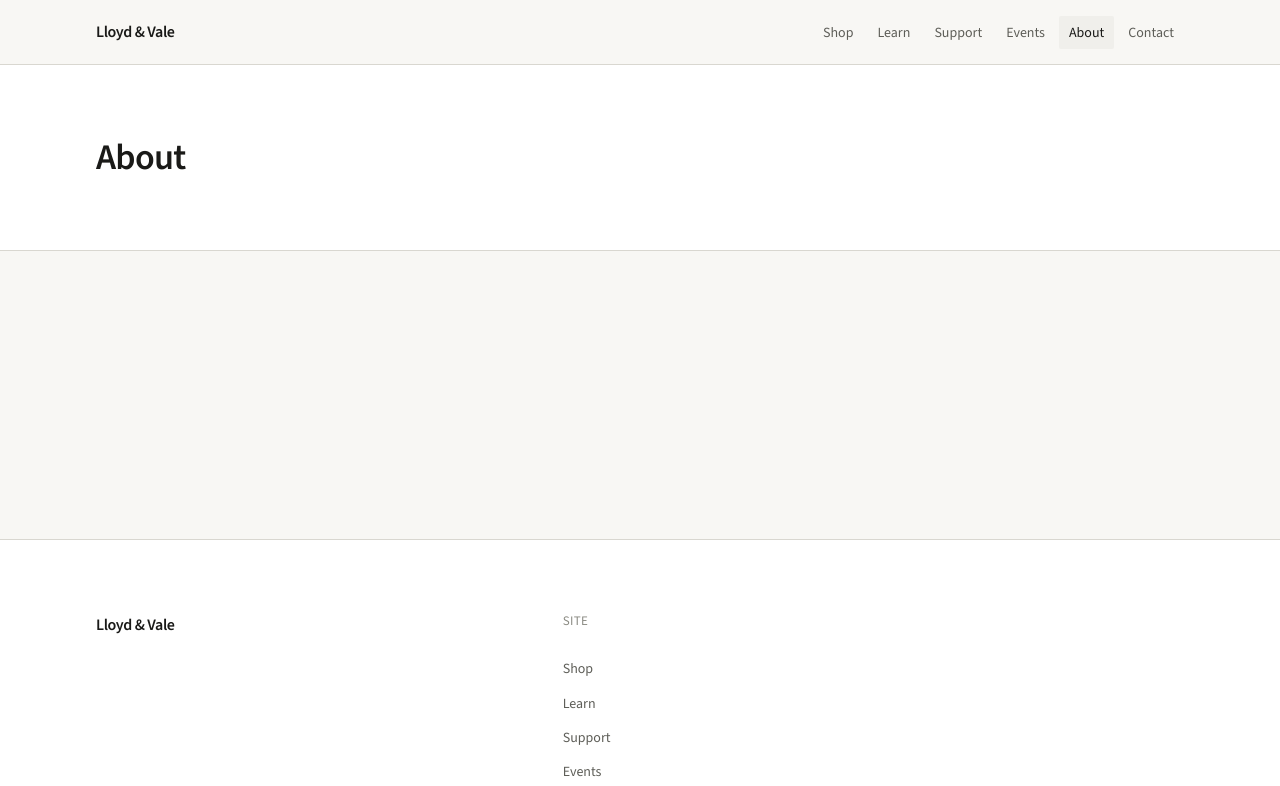
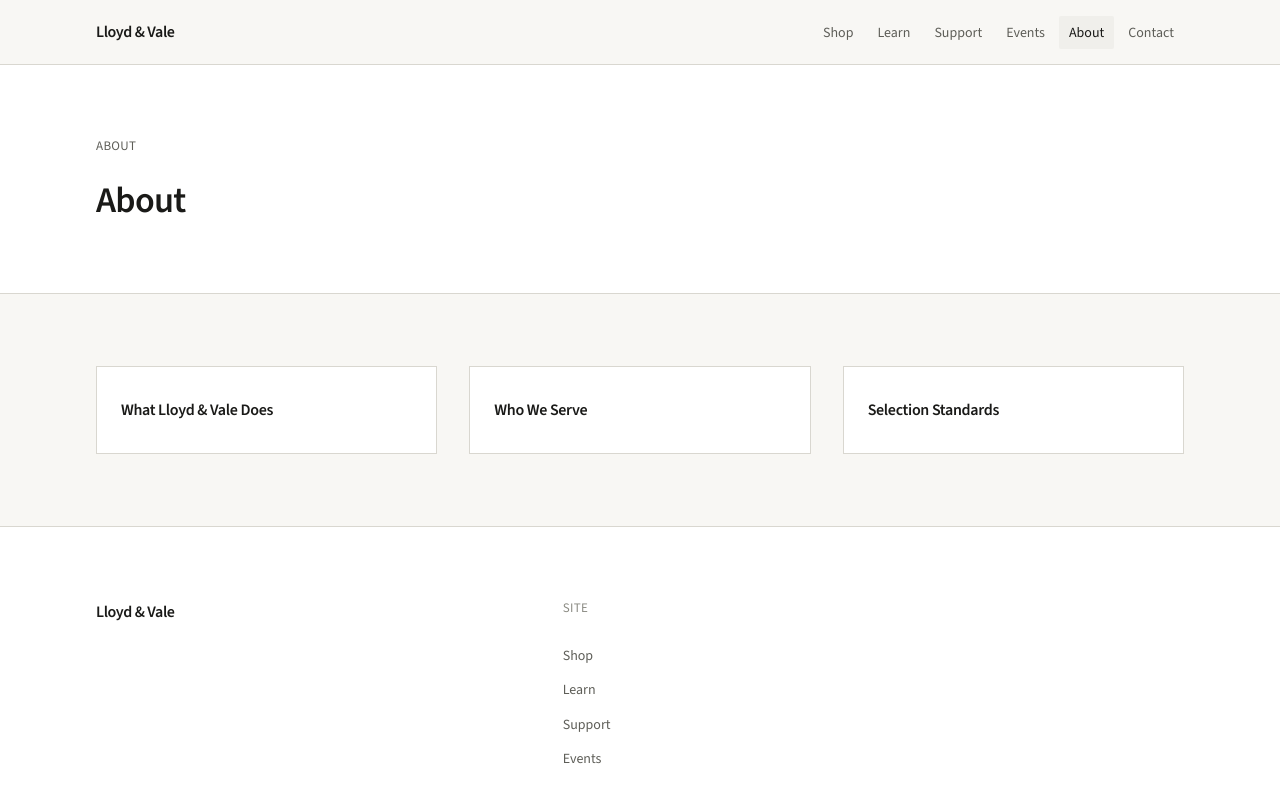
Before and after one commit to michaeldewong/lloyd-and-vale, a Next.js app: page /about in a window 1280 px wide. Shown: the top 786 px of the page. Built offline with nearby package versions, Linux system fonts and the light colour scheme.

Commit message:
Implement Lloyd & Vale about landing page

```diff
--- a/src/app/(site)/about/page.tsx
+++ b/src/app/(site)/about/page.tsx
@@ -1,6 +1,34 @@
-import { PageShell } from "@/components/layout/PageShell";
-import { pageTitles } from "@/content/navigation";
+import Link from "next/link";
+import { PageHero } from "@/components/layout/PageHero";
+import { Section } from "@/components/layout/Section";
+import { aboutPage } from "@/content/about";
+
+function AboutSubsectionBlocks() {
+  return (
+    <ul className="grid gap-(--spacing-content-lg) md:grid-cols-3">
+      {aboutPage.subsections.map((block) => (
+        <li key={block.href}>
+          <Link
+            href={block.href}
+            className="group flex h-full min-h-[5.5rem] items-center border border-border bg-surface p-(--spacing-content) transition-colors hover:border-border-strong"
+          >
+            <h2 className="text-body font-semibold text-foreground group-hover:text-accent">
+              {block.title}
+            </h2>
+          </Link>
+        </li>
+      ))}
+    </ul>
+  );
+}
 
 export default function AboutPage() {
-  return <PageShell title={pageTitles.about} />;
+  return (
+    <div className="w-full">
+      <PageHero title={aboutPage.title} eyebrow={aboutPage.eyebrow} />
+      <Section spacing="default">
+        <AboutSubsectionBlocks />
+      </Section>
+    </div>
+  );
 }
--- /dev/null
+++ b/src/content/about.ts
@@ -0,0 +1,23 @@
+/**
+ * About landing page — Gate 1 clean placeholder / routing layer.
+ * Sub-section titles and link targets only; no locked landing-page copy.
+ */
+
+export const aboutPage = {
+  eyebrow: "About",
+  title: "About",
+  subsections: [
+    {
+      title: "What Lloyd & Vale Does",
+      href: "/about/what-lloyd-and-vale-does",
+    },
+    {
+      title: "Who We Serve",
+      href: "/about/who-we-serve",
+    },
+    {
+      title: "Selection Standards",
+      href: "/about/selection-standards",
+    },
+  ],
+} as const;
```
